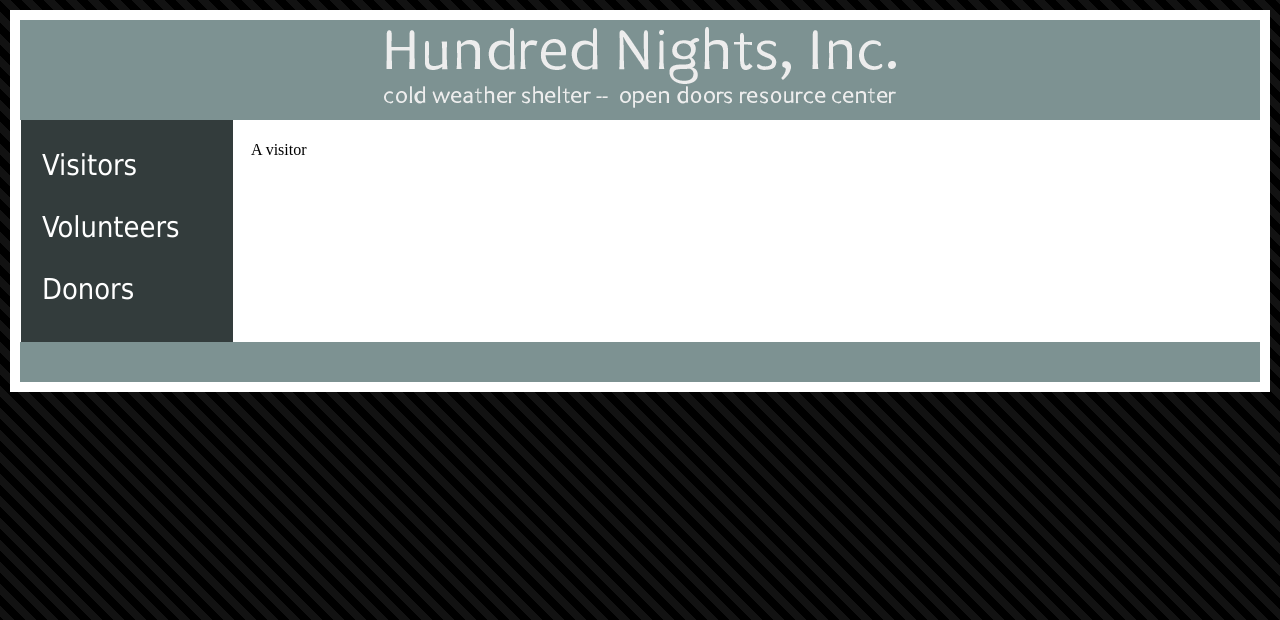
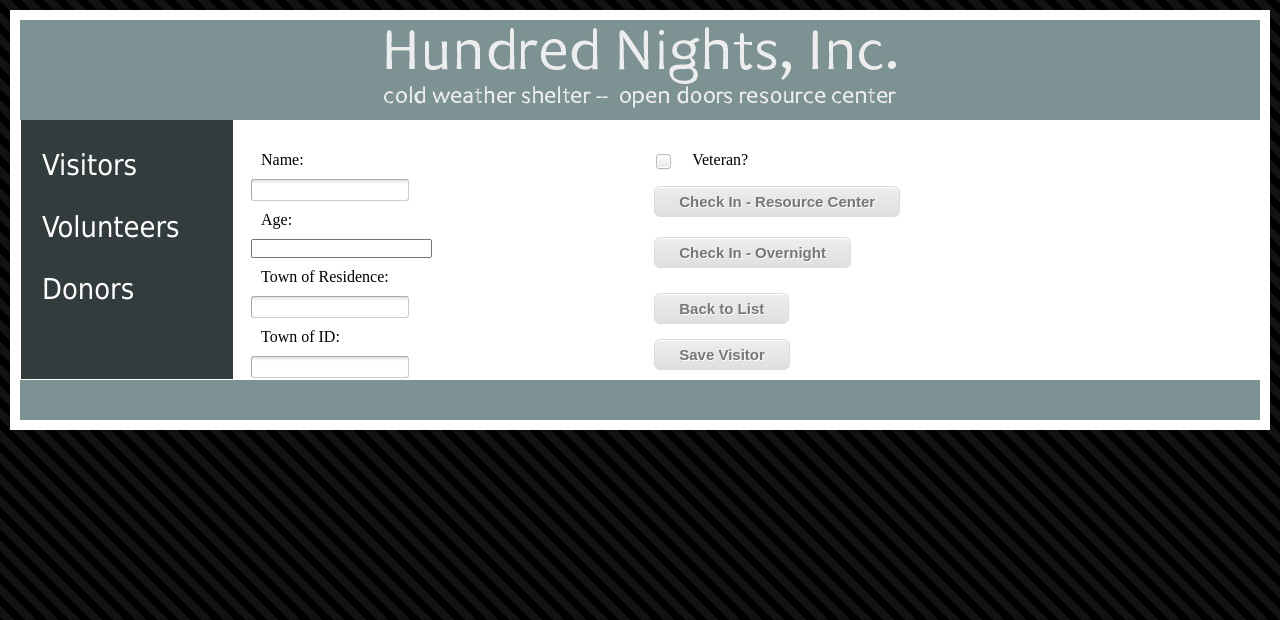
Before and after one commit to dgarant/Hundred-Nights, a Django app: template HundredNights/templates/edit-visitor.html in a window 1280 px wide. Shown: the top 620 px of the page. Run offline with Django 3.2, Linux system fonts and the light colour scheme; the template is opened without the code that fills it: values that come from a table or form of the project are taken from there, others are empty; parts of the project's set-up code (start-up, migrations or seed data) failed here and were passed over.

Commit message:
Implementing visitor editing

```diff
--- a/HundredNights/forms.py
+++ b/HundredNights/forms.py
@@ -6,9 +6,31 @@ class DonorForm(forms.ModelForm):
     class Meta:
         model = Donor
 
+class VolunteerForm(forms.ModelForm):
+    class Meta:
+        model = Volunteer
+
 class DonationForm(forms.ModelForm):
     class Meta:
         model = Donation
         widgets = {
             'donor' : forms.HiddenInput()
         }
+
+class ParticipationForm(forms.ModelForm):
+    class Meta:
+        model = VolunteerParticipation
+        widgets = {
+            'volunteer' : forms.HiddenInput()
+        }
+
+class VisitorForm(forms.ModelForm):
+    class Meta:
+        model = Visitor
+
+class VisitForm(forms.ModelForm):
+    class Meta:
+        model = Visit
+        widgets = {
+            'visit' : forms.HiddenInput()
+        }
--- a/HundredNights/models.py
+++ b/HundredNights/models.py
@@ -81,6 +81,16 @@ class VisitType(models.Model):
     def __unicode__(self):
         return unicode(self.type)
 
+class ParticipationType(models.Model):
+    type = models.CharField(max_length=50, unique=True,
+        verbose_name="Participation Type")
+
+    class Meta:
+        verbose_name = "Participation Type"
+
+    def __unicode__(self):
+        return unicode(self.type)
+
 class Visit(models.Model):
     visitor = models.ForeignKey(Visitor, verbose_name="Visitor")
     date = models.DateField(verbose_name="Visit Date", default=datetime.now)
@@ -121,6 +131,9 @@ class VolunteerParticipation(models.Model):
         decimal_places=2, verbose_name="Number of hours")
     num_participants = models.IntegerField(
         verbose_name="Number of participants (if group)", null=True, blank=True)
+    participation_type = models.ForeignKey(ParticipationType,
+        verbose_name="Participation Type")
+    comment = models.TextField(verbose_name="Comments", null=True, blank=True)
 
     class Meta:
         verbose_name = "Volunteer Participation"
--- a/HundredNights/templates/edit-visitor.html
+++ b/HundredNights/templates/edit-visitor.html
@@ -1,6 +1,88 @@
 
+{% load tabindex from tag_extras %}
+{% load bool_yn from tag_extras %}
 {% include "topmatter.html" %}
 
-A visitor
+<form method="post" action="">
+    {{ form.non_field_errors }}
+    {% csrf_token %}
+    <div class="right">
+
+        {{ form.veteran.errors }}
+        {{ form.veteran|tabindex:5 }}
+        <label for="id_veteran" style="display: inline;">
+        Veteran?</label>
+
+        <div style="display: block">
+            <a href="{% url 'resource-check-in' form.instance.id %}" style="margin-top: 15px;" class="round-button">Check In - Resource Center</a>
+        </div>
+        <div style="display: block">
+            <a href="{% url 'overnight-check-in' form.instance.id %}" class="round-button">Check In - Overnight</a>
+        </div>
+                <a href="{% url 'visitors' %}" style="margin-top: 15px" class="round-button">Back to List</a>
+                <input style="display: block; margin-top: 5px;" class="round-button" type="submit" value="Save Visitor" tabindex="10"/>
+    </div>
+    <div class="left">
+        <label for="id_name">Name:</label>
+        {{ form.name.errors }}
+        {{ form.name|tabindex:1 }}
+
+        <label for="id_age">Age:</label>
+        {{ form.age.errors }}
+        {{ form.age|tabindex:2 }}
+
+        <label for="id_town_of_residence">Town of Residence:</label>
+        {{ form.town_of_residence.errors }}
+        {{ form.town_of_residence|tabindex:3 }}
+
+        <label for="id_town_of_id">Town of ID:</label>
+        {{ form.town_of_id.errors }}
+        {{ form.town_of_id|tabindex:4 }}
+
+    </div>
+</form>
+
+{% if form.instance.id %}
+<fieldset style="clear: both;">
+    <legend>Visits</legend>
+
+    <a href="{% url 'add-visit' form.instance.id %}" class="round-button">Add Visit</a>
+
+    <table class="visit-table">
+        <thead>
+            <th>Date</th>
+            <th>Visit Type</th>
+            <th></th>
+        </thead>
+        <tbody>
+       {% for visit in visits %}
+            <tr>
+                <td>{{ visit.date }}</td>
+                <td>{{ visit.visit_type }}</td>
+                <td>
+                    <a href="{% url 'edit-visit' form.instance.id visit.id %}">Edit</a> |
+                    <a href="{% url 'delete-visit' visit.id %}">Delete</a>
+                </td>
+            </tr>
+       {% endfor %}
+   </tbody>
+</table>
+</fieldset>
+
+<script type="text/javascript">
+    var donation_table = $(".visit-table").dataTable({
+        "bLengthChange" : false,
+        "iDisplayLength": 1000,
+        "sDom": 'T<"clear">lfrtip',
+        "bFilter" : false,
+        "bPaginate" : false,
+        "bInfo" : false,
+        "oTableTools": {
+            "sSwfPath": "/static/swf/copy_csv_xls_pdf.swf",
+            "aButtons" : [ ]
+        }
+    });
+</script>
+{% endif %}
 
 {% include "footer.html" %}
```
Also changed, not shown: HundredNights/templates/visitor-list.html (+7 -11 lines).
